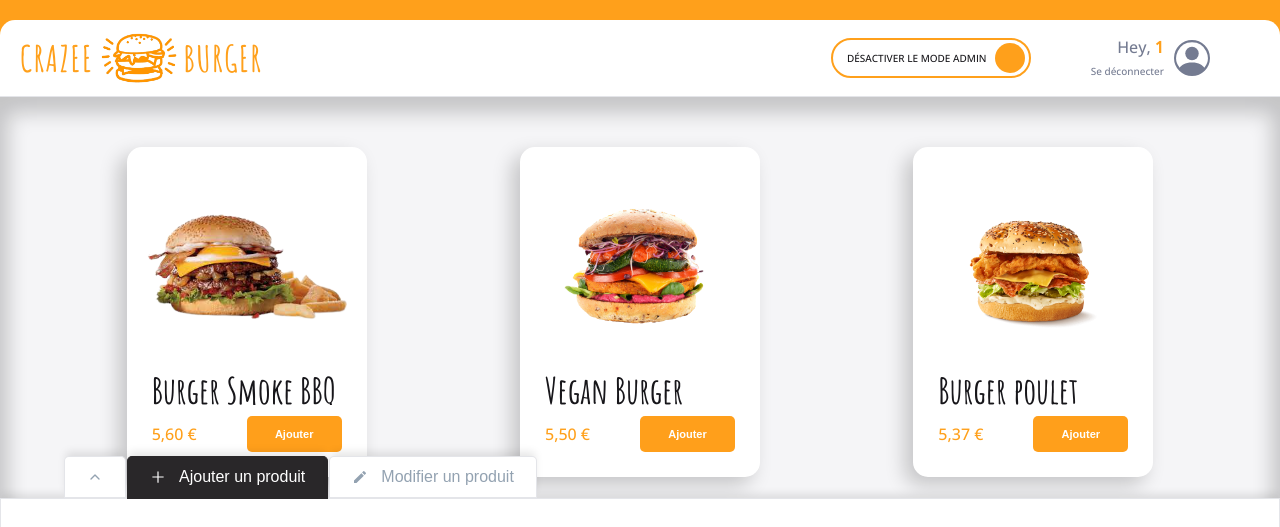
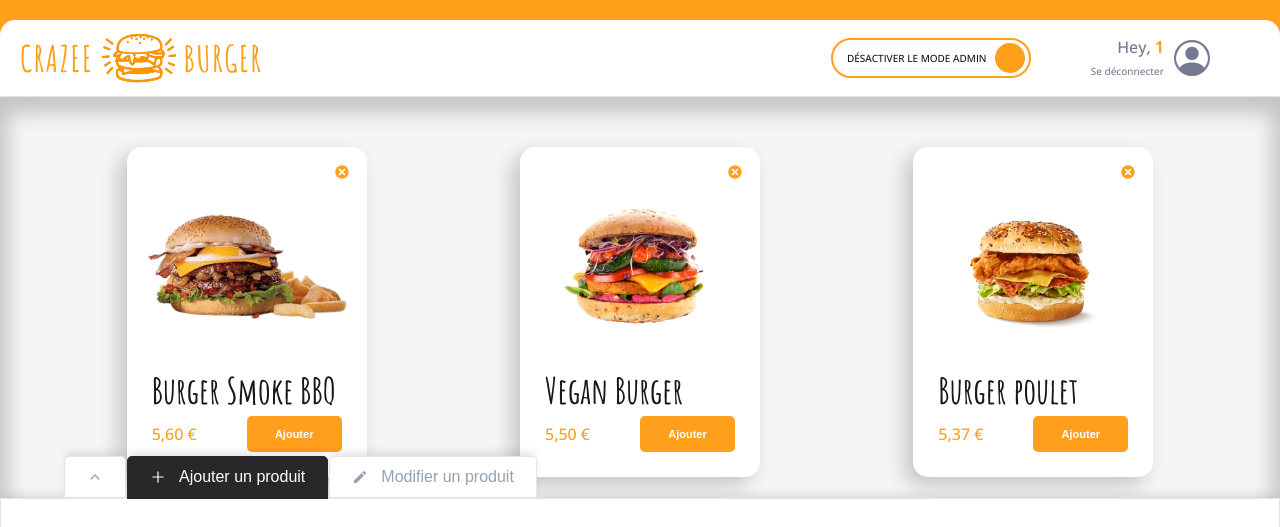
Before and after one commit to Nyzuro/crazee-burger, a React (Vite) app: page /order/1 in a window 1280 px wide. Both pictures are taken after a click on the label 930 px from the left and 58 px from the top of the page. Shown: the top 527 px of the page. Built offline with nearby package versions, Linux system fonts and the light colour scheme.

Commit message:
✨ F08: Card > Add delete button on mode Admin

```diff
--- a/src/components/pages/order/Main/Admin/Admin.jsx
+++ b/src/components/pages/order/Main/Admin/Admin.jsx
@@ -22,4 +22,5 @@ const AdminStyled = styled.div`
 	bottom: 0;
 	left: 0;
 	right: 0;
+	z-index: 1;
 `;
--- a/src/components/reusable-ui/Card.jsx
+++ b/src/components/reusable-ui/Card.jsx
@@ -1,10 +1,20 @@
+import { useContext } from "react";
+import { TiDelete } from "react-icons/ti";
 import styled from "styled-components";
+import OrderContext from "../../context/OrderContext";
 import { theme } from "../../theme";
 import PrimaryButton from "./PrimaryButton";
 
 export default function Card({ imageSource, title, leftDescription }) {
+	const { isModeAdmin } = useContext(OrderContext);
+
 	return (
 		<CardStyled>
+			{isModeAdmin && (
+				<button className="delete-button">
+					<TiDelete className="icon" />
+				</button>
+			)}
 			<div className="image">
 				<img src={imageSource} alt={title} />
 			</div>
@@ -29,6 +39,27 @@ const CardStyled = styled.div`
 	display: grid;
 	grid-template-rows: 65% 1fr;
 	border-radius: ${theme.borderRadius.extraRound};
+	position: relative;
+
+	.delete-button {
+		position: absolute;
+		top: 15px;
+		right: 15px;
+
+		padding: 0;
+
+		background: none;
+		border: none;
+		color: ${theme.colors.primary};
+
+		display: flex;
+		align-items: center;
+		justify-content: center;
+
+		.icon {
+			font-size: 20px;
+		}
+	}
 
 	.image {
 		width: 100%;
```
